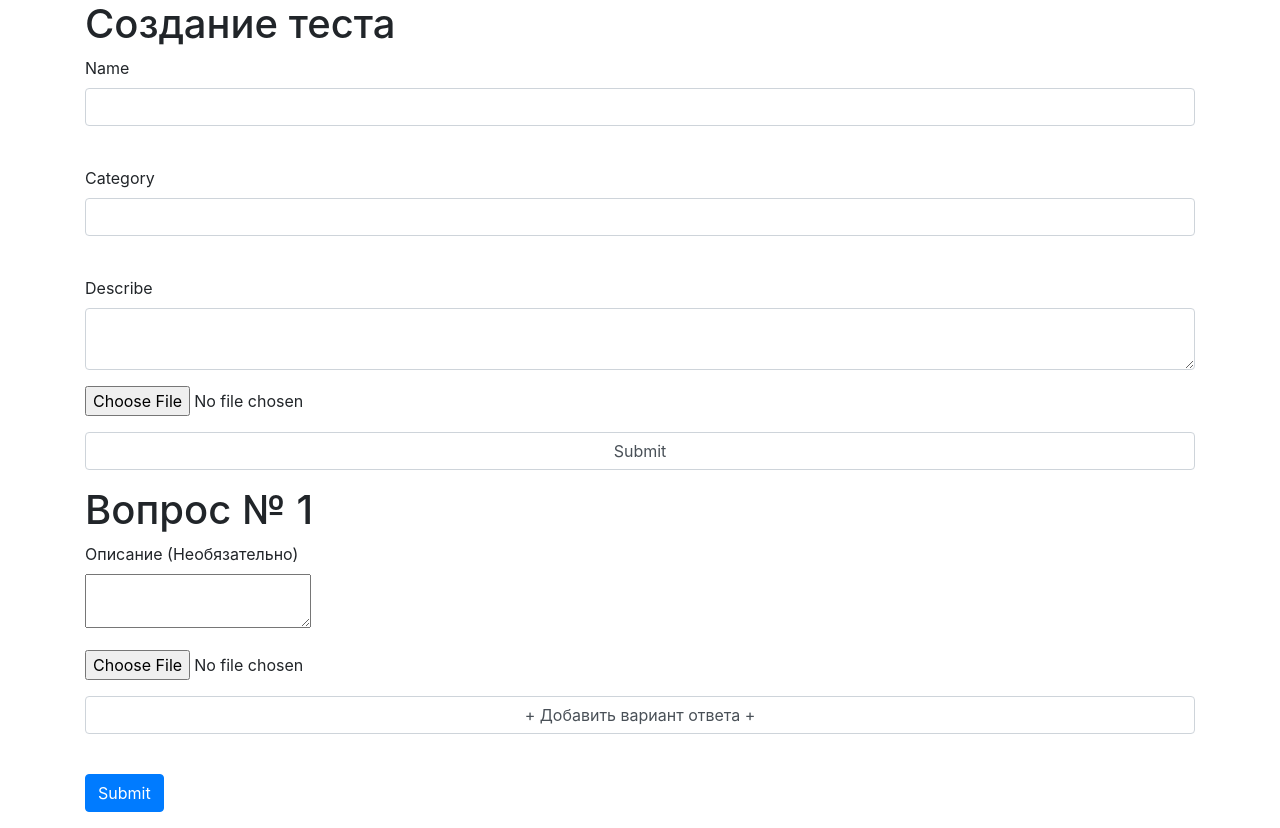
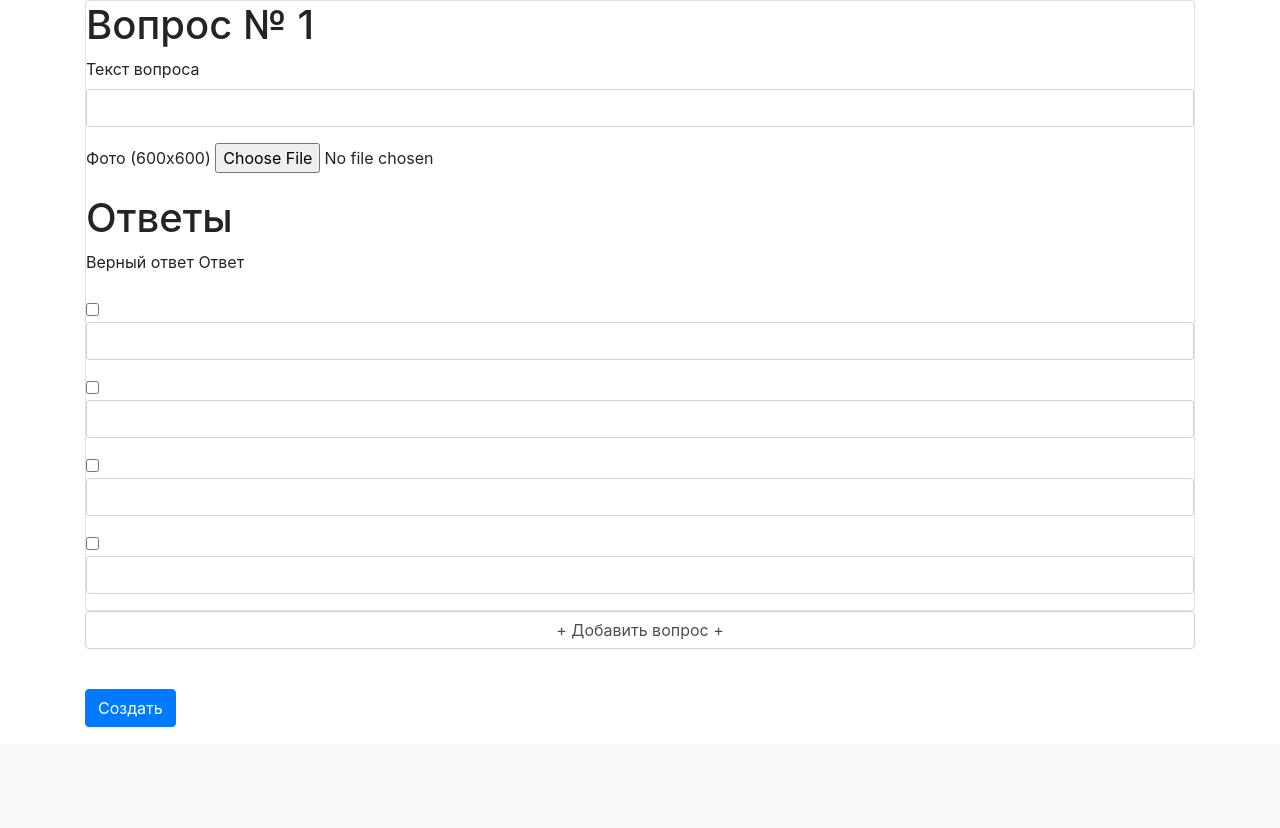
Before and after one commit to kerosin1323/SupportDrive, a Flask app: template templates/make_question.html in a window 1280 px wide. Shown: the part 56-884 px from the top of the page. After the commit the page ends 783 px from the top, so only its background shows below. Run offline with Flask 3, Linux system fonts and the light colour scheme; tables that the repository leaves empty hold one stand-in row (values such as "Sample post"); the template is opened without the code that fills it: values that come from a table or form of the project are taken from there, most other values are stand-ins (such as "Sample title", 1, 10 or a date in 2020); form fields are guessed from the names that the template uses; some libraries are stand-ins or nearby versions.

Commit message:
Create Test v5

```diff
--- a/data/tests.py
+++ b/data/tests.py
@@ -10,9 +10,10 @@ class Tests(SqlAlchemyBase):
     id = sqlalchemy.Column(sqlalchemy.Integer, primary_key=True, autoincrement=True)
     name = sqlalchemy.Column(sqlalchemy.String, nullable=False)
     about = sqlalchemy.Column(sqlalchemy.String, nullable=True)
+    category = sqlalchemy.Column(sqlalchemy.String, nullable=False)
     photo = sqlalchemy.Column(sqlalchemy.String, nullable=False)
     created_date = sqlalchemy.Column(sqlalchemy.DateTime, default=datetime.datetime.now)
-    questions = sqlalchemy.Column(sqlalchemy.String, nullable=False)
+    questions = sqlalchemy.Column(sqlalchemy.String, nullable=True)
     mark = sqlalchemy.Column(sqlalchemy.Integer, default=0)
     user_id = sqlalchemy.Column(sqlalchemy.Integer, sqlalchemy.ForeignKey('users.id'))
     user = orm.relationship('User')
--- a/forms/TestForm.py
+++ b/forms/TestForm.py
@@ -1,6 +1,11 @@
 from flask_wtf import FlaskForm
-from wtforms import StringField, SelectField, TextAreaField, SubmitField, FileField
+from wtforms import StringField, SelectField, BooleanField, TextAreaField, SubmitField, FileField
 from wtforms.validators import DataRequired
+
+
+class MainForm(FlaskForm):
+    make_test = SubmitField('Создать тест')
+    take_test = SubmitField('Пройти тест')
 
 
 class MakingTestForm(FlaskForm):
@@ -10,11 +15,18 @@ class MakingTestForm(FlaskForm):
     describe = TextAreaField('Описание')
     photo = FileField('Фото', validators=[DataRequired()])
     add_question = SubmitField('+ Добавить вопрос +')
-    create = SubmitField('Создать')
 
 
 class MakingQuestion(FlaskForm):
     photo = FileField('Фото (600x600)')
     question = StringField('Текст вопроса')
-    describe = StringField('Описание (Необязательно)')
-    add_answer = SubmitField('+ Добавить вариант ответа +')
+    add_question = SubmitField('+ Добавить вопрос +')
+    answer1 = StringField('Ответ')
+    check_right1 = BooleanField('Верный ответ')
+    answer2 = StringField('Ответ')
+    check_right2 = BooleanField('Верный ответ')
+    answer3 = StringField('Ответ')
+    check_right3 = BooleanField('Верный ответ')
+    answer4 = StringField('Ответ')
+    check_right4 = BooleanField('Верный ответ')
+    create = SubmitField('Создать')
--- a/main.py
+++ b/main.py
@@ -1,22 +1,69 @@
-from flask import Flask, render_template
+from flask import Flask, render_template, redirect
 from data import db_session, tests, users
-from forms.TestForm import MakingTestForm, MakingQuestion
+from forms.TestForm import *
 
 app = Flask(__name__)
 app.config['SECRET_KEY'] = 'yandexlyceum_secret_key'
 
 
+@app.route('/', methods=['GET', 'POST'])
+def index():
+    form = MainForm()
+    if form.make_test.data:
+        return redirect('/make_test')
+    elif form.take_test.data:
+        return redirect('/take_test')
+    return render_template('index.html', form=form)
+
+
+@app.route('/take_test', methods=['GET', 'POST'])
+def take_test():
+    return 'Страница в разработке'
+
+
 @app.route('/make_test', methods=['GET', 'POST'])
 def make_test():
-    global number
     form = MakingTestForm()
-    dropdown_list = ['Фильмы', 'Спорт', 'Еда', 'Игры', 'Музыка', 'Наука', 'Техника']
-    if form.add_question.data:
-        number += 1
-        print(number, form.add_question.data)
-        form_question = MakingQuestion()
-        return render_template('make_question.html', number=number, form=form, form_question=form_question)
-    return render_template('make_test.html', title='Создание теста', form=form, dropdown_list=dropdown_list)
+    if form.validate_on_submit():
+        test = tests.Tests()
+        test.name = form.name.data
+        test.category = form.category.data
+        test.photo = 'xxx'
+        test.about = form.describe.data
+        test.questions = ''
+        db_sess = db_session.create_session()
+        db_sess.add(test)
+        db_sess.commit()
+        test_id = test.id
+        return redirect(f'/create_question/1/{test_id}')
+    return render_template('make_test.html', title='Создание теста', form=form)
+
+
+@app.route('/create_question/<number>/<test_id>', methods=['GET', "POST"])
+def create_question(number, test_id):
+    db_sess = db_session.create_session()
+    test = db_sess.query(tests.Tests).filter(tests.Tests.id == test_id).first()
+    form = MakingQuestion()
+    if form.validate_on_submit() and form.add_question.data:
+        checks = (form.check_right1.data, form.check_right2.data, form.check_right3.data, form.check_right4.data)
+        variants = (form.answer1.data, form.answer2.data, form.answer3.data, form.answer4.data)
+        #test.questions[f'{number}'] = {'name': form.question.data,
+                                       #'answers': {variants[0]: checks[0],
+                                                                               #variants[1]: checks[1],
+                                                                               #variants[2]: checks[2],
+                                                                              # variants[3]: checks[3]}}
+        return redirect(f'/create_question/{number + 1}?{test_id}')
+    if form.validate_on_submit() and form.create.data:
+        checks = (form.check_right1.data, form.check_right2.data, form.check_right3.data, form.check_right4.data)
+        variants = (form.answer1.data, form.answer2.data, form.answer3.data, form.answer4.data)
+        #test.questions[f'{number}'] = {'name': form.question.data,
+                                       #'answers': {variants[0]: checks[0],
+                                                                               #variants[1]: checks[1],
+                                                                               #variants[2]: checks[2],
+                                                                               #variants[3]: checks[3]}}
+        return redirect('/')
+    return render_template('make_question.html', form=form, number=number)
+
 
 
 def main():
@@ -25,5 +72,4 @@ def main():
 
 
 if __name__ == '__main__':
-    number = 0
     main()
--- a/templates/make_question.html
+++ b/templates/make_question.html
@@ -1,35 +1,48 @@
-{% extends "make_test.html" %}
+{% extends "base.html" %}
 
-{% block body %}
+{% block content %}
 <form action="" method="post" novalidate>
-    {{ form_question.hidden_tag() }}
-    {% for i in range(number) %}
-    <h1>Вопрос № {{ i + 1 }}</h1>
+    {{ form.hidden_tag() }}
+    <div class="col-md6 border rounded">
+    <h1>Вопрос № {{ number }}</h1>
         <p>
-            {{ form_question.describe.label }}<br>
-            <textarea></textarea>
-            {% for error in form_question.describe.errors %}
+            {{ form.question.label }}<br>
+            {{ form.question(class="form-control")}}
+        </p>
+        </p>
+            <p>
+            {{ form.photo.label }}
+            {{ form.photo(class="file")}}<br>
+            {% for error in form.photo.errors %}
         <div class="alert alert-danger" role="alert">
             {{ error }}
         </div>
         {% endfor %}
         </p>
-            <p>
-            {{ form_question.photo(class="file")}}<br>
-            {% for error in form_question.photo.errors %}
+        <h1> Ответы </h1>
+    <p> {{ form.check_right1.label}} {{ form.answer1.label }} </p>
+        <p>
+            {{ form.check_right1() }}{{ form.answer1(class='form-control') }}
+        </p>
+        <p>
+            {{ form.check_right2() }}{{ form.answer2(class='form-control') }}
+        </p>
+        <p>
+            {{ form.check_right3() }}{{ form.answer3(class='form-control') }}
+        </p>
+        <p>
+            {{ form.check_right4() }}{{ form.answer4(class='form-control') }}
+        </p>
+    </div>
+        <p>
+            {{ form.add_question(class="form-control")}}<br>
+            {% for error in form.add_question.errors %}
         <div class="alert alert-danger" role="alert">
             {{ error }}
         </div>
-        {% endfor %}
+                {% endfor %}
         </p>
-            <p>
-            {{ form_question.add_answer(class="form-control")}}<br>
-            {% for error in form_question.add_answer.errors %}
-        <div class="alert alert-danger" role="alert">
-            {{ error }}
-        </div>
-        {% endfor %}
-        </p>
-    {% endfor %}
+    </div>
+    <p>{{ form.create(type="submit", class="btn btn-primary") }}</p>
 </form>
-{% endblock body%}
+{% endblock %}
--- a/templates/make_test.html
+++ b/templates/make_test.html
@@ -47,7 +47,8 @@
     </div>
     {% endfor %}
     </p>
+    <main role="main" class="container">
         {% block body %}{% endblock body%}
-    <p>{{ form.create(type="submit", class="btn btn-primary") }}</p>
+    </main>
 </form>
 {% endblock content %}
```
Also changed, not shown: templates/index.html (+10 -12 lines).
